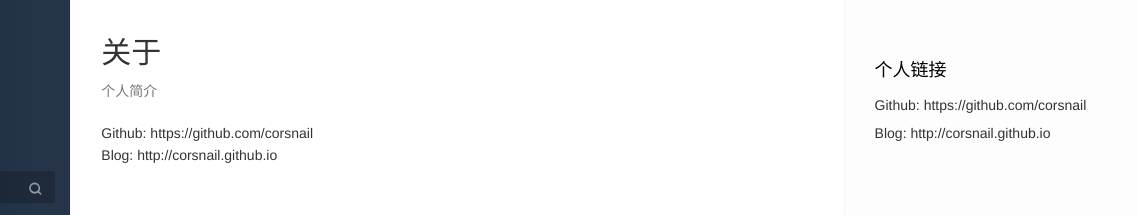
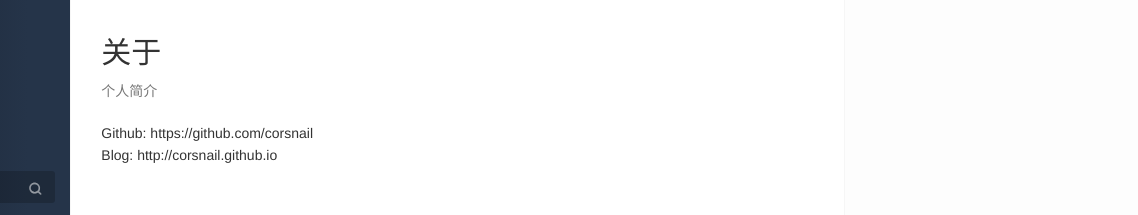
Before and after one commit to corsnail/corsnail.github.io, a plain HTML site: page about/index.html in a window 1280 px wide. Shown: the top 215 px of the page, 142-1280 px from the left. Drawn offline with nearby package versions, Linux system fonts and the light colour scheme.

Commit message:
Site updated: 2023-07-04 14:27:17

```diff
--- a/about/index.html
+++ b/about/index.html
@@ -284,29 +284,6 @@
   <aside class="sidebar" itemscope itemtype="http://schema.org/WPSideBar">
   <div class="slimContent">
 
-    <div class="widget">
-      <h3 class="widget-title">个人链接</h3>
-      <div class="widget-body">
-        <ul class="link-list lh-2x">
-
-          <li>
-            Github:
-
-              <a href="https://github.com/corsnail" target="_blank">https://github.com/corsnail</a>
-
-          </li>
-
-          <li>
-            Blog:
-
-              <a href="http://corsnail.github.io" target="_blank">http://corsnail.github.io</a>
-
-          </li>
-
-        </ul>
-      </div>
-    </div>
-
 
 
 
```
